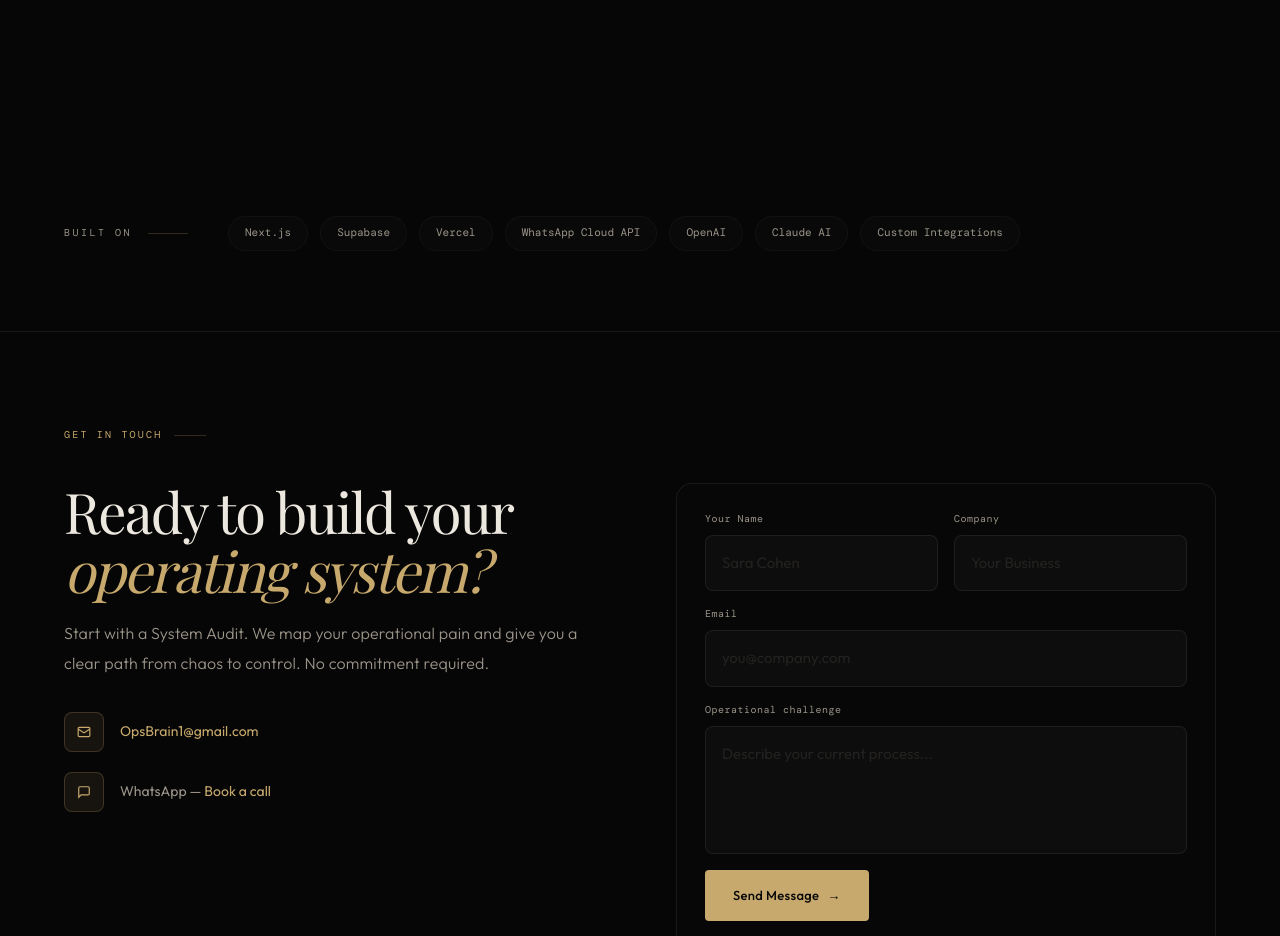
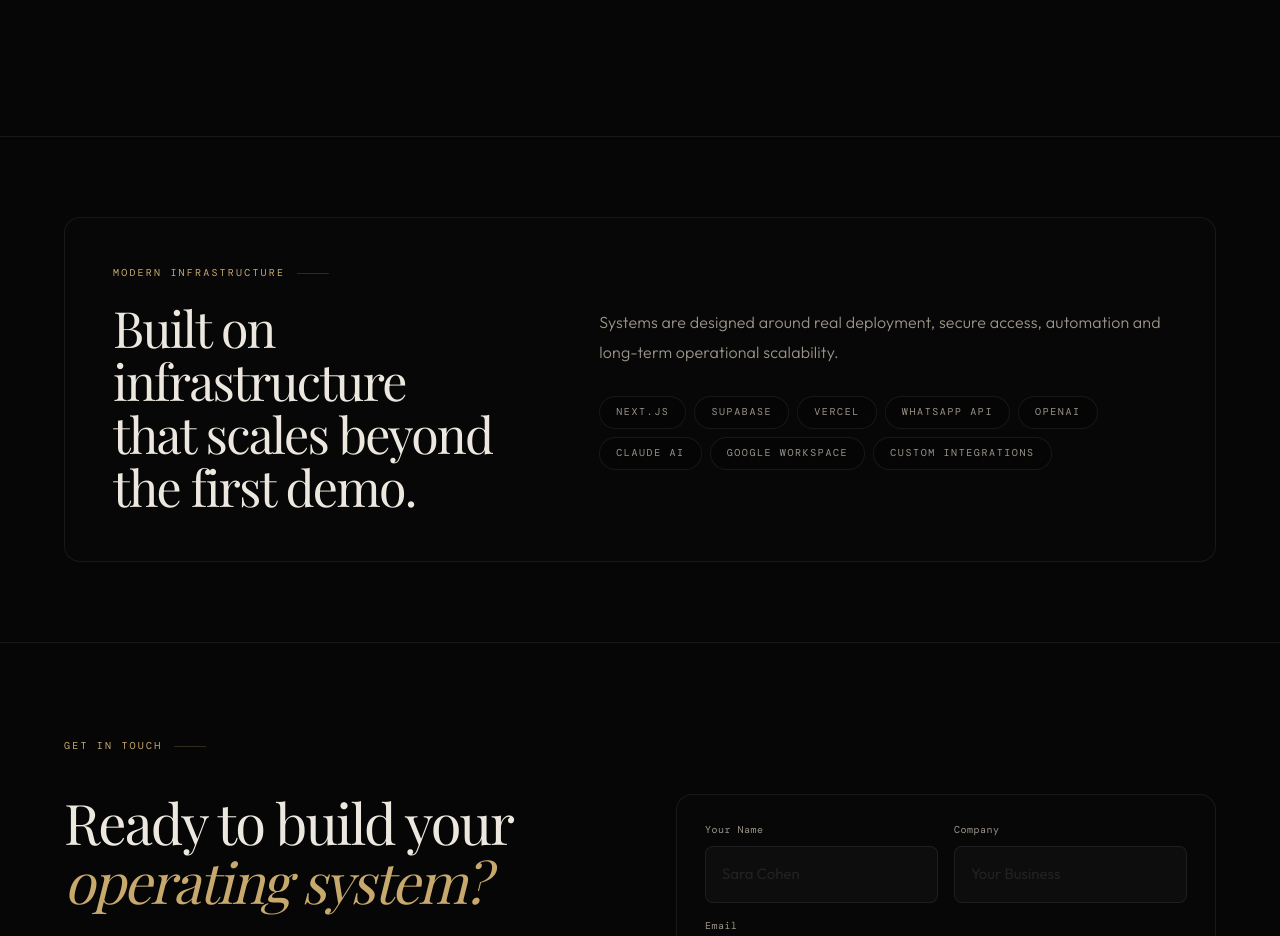
Before and after one commit to YoniLevy10/levy_tech_site, a Next.js app: page / in a window 1280 px wide. Shown: the part 5760-6696 px from the top of the page. Built offline with nearby package versions, Linux system fonts and the light colour scheme; a web font is replaced by a local one.

Commit message:
Upgrade infrastructure trust section

```diff
--- a/components/ui/Infrastructure.tsx
+++ b/components/ui/Infrastructure.tsx
@@ -1,48 +1,58 @@
 "use client"
 
-import { useI18n } from "@/lib/i18n"
 import { motion } from "framer-motion"
 
-export default function Infrastructure() {
-  const { t } = useI18n()
-
-  const tags = [
+const stack = [
   "Next.js",
   "Supabase",
   "Vercel",
-    "WhatsApp Cloud API",
+  "WhatsApp API",
   "OpenAI",
   "Claude AI",
+  "Google Workspace",
   "Custom Integrations",
 ]
 
+export default function Infrastructure() {
   return (
+    <section className="border-t border-line px-6 py-20 sm:px-[5vw]">
+      <div className="mx-auto max-w-7xl rounded-2xl border border-line bg-surface-1/30 p-7 sm:p-10 md:p-12">
         <motion.div
           initial={{ opacity: 0, y: 20 }}
           whileInView={{ opacity: 1, y: 0 }}
           transition={{ duration: 0.5 }}
           viewport={{ once: true, amount: 0.1 }}
-      className="px-[5vw] py-16 md:py-20"
+          className="grid grid-cols-1 gap-8 md:grid-cols-[0.8fr_1fr] md:items-center"
         >
-      <div className="max-w-7xl mx-auto flex flex-col md:flex-row md:items-center gap-8 md:gap-10">
-        <div className="flex items-center gap-4 shrink-0">
-          <span className="font-mono text-[10px] tracking-[2.5px] uppercase text-muted whitespace-nowrap">
-            {t("infra.label")}
-          </span>
-          <div className="w-10 h-px bg-gold-border" />
+          <div>
+            <div className="mb-5 flex items-center gap-3 font-mono text-[9px] uppercase tracking-[0.22em] text-gold sm:text-[10px]">
+              <span>Modern Infrastructure</span>
+              <span className="h-px w-8 bg-gold-border" />
             </div>
 
-        <div className="flex flex-wrap gap-3">
-          {tags.map((tag, index) => (
+            <h2 className="font-serif text-[clamp(34px,9vw,50px)] leading-[1.06] tracking-[-0.035em] text-foreground">
+              Built on infrastructure that scales beyond the first demo.
+            </h2>
+          </div>
+
+          <div>
+            <p className="mb-7 max-w-[42rem] text-[16px] font-light leading-[1.9] text-muted">
+              Systems are designed around real deployment, secure access, automation and long-term operational scalability.
+            </p>
+
+            <div className="flex flex-wrap gap-2">
+              {stack.map((item) => (
                 <span
-              key={index}
-              className="px-4 py-2 rounded-full bg-surface-1/50 text-[11px] text-muted font-mono border border-line/50 transition-all hover:border-gold-border hover:text-gold"
+                  key={item}
+                  className="rounded-full border border-line bg-background/60 px-4 py-2 font-mono text-[10px] uppercase tracking-[0.16em] text-muted"
                 >
-              {tag}
+                  {item}
                 </span>
               ))}
             </div>
           </div>
         </motion.div>
+      </div>
+    </section>
   )
 }
```
Lines whose indentation alone changed are shown as unchanged.
